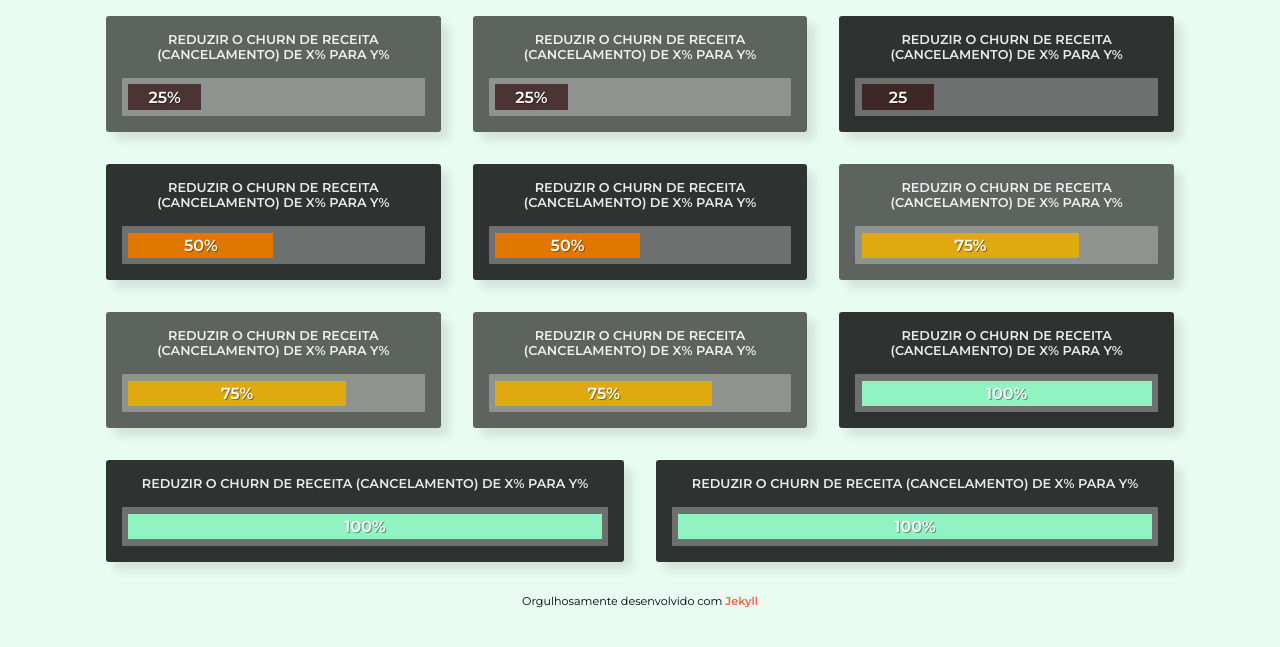
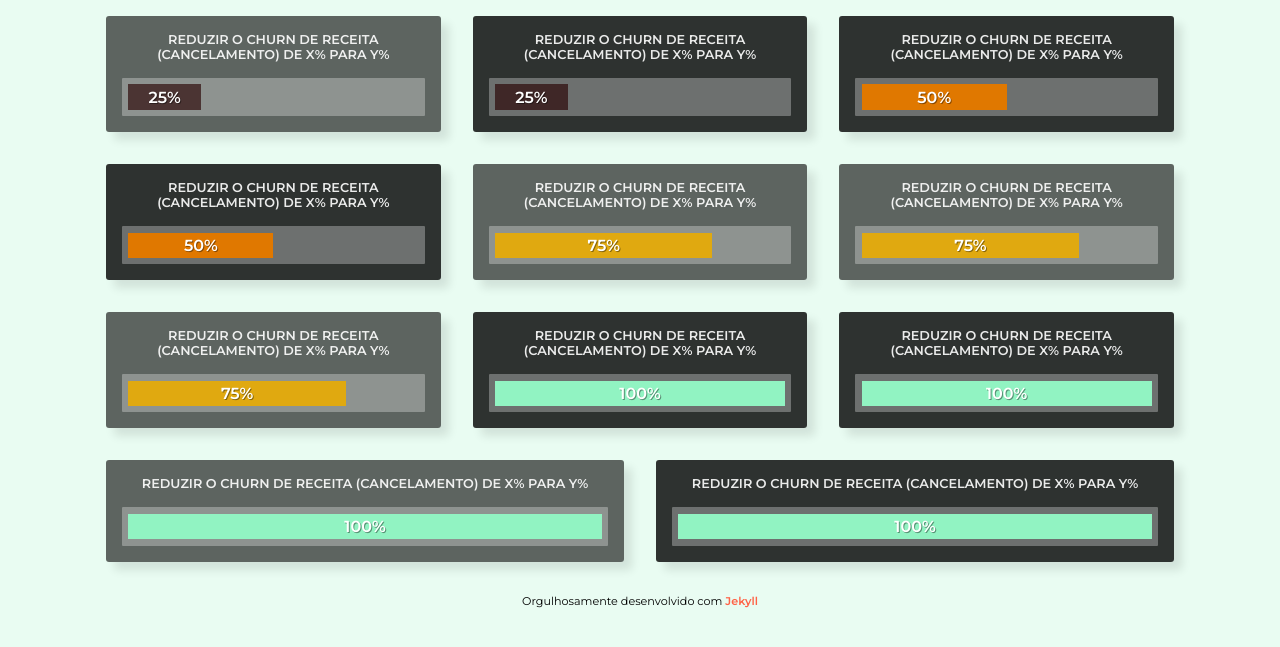
Before and after one commit to denismanfroi/fs-okr, a Jekyll site: the page built from index.md, in a window 1280 px wide. Shown: the top 647 px of the page. Built offline with Jekyll 4.4.1, drawn with Linux system fonts in a browser that asks for light colours; nearby versions of some CDN libraries.

Commit message:
Apenas mudança no exemplo

```diff
--- a/_layouts/home.html
+++ b/_layouts/home.html
@@ -46,10 +46,10 @@ layout: default
                 <span class="bar-progress d-flex aic jcc" style="width: 50%;">50%</span>
             </div>
         </li>
-        <li class="d-flex column flex1" data-color="4">
+        <li class="d-flex column flex1" data-color="1">
             <p class="title-okr aic jcc">Reduzir o churn de receita (cancelamento) de X% para Y%</p>
             <div class="progress-okr d-flex flex1">
-                <span class="bar-progress d-flex aic jcc" style="width: 25%;">25%</span>
+                <span class="bar-progress d-flex aic jcc" style="width: 100%;">100%</span>
             </div>
         </li>
         <li class="d-flex column flex1" data-color="1">
@@ -67,7 +67,7 @@ layout: default
         <li class="d-flex column flex1" data-color="4">
             <p class="title-okr aic jcc">Reduzir o churn de receita (cancelamento) de X% para Y%</p>
             <div class="progress-okr d-flex flex1">
-                <span class="bar-progress d-flex aic jcc" style="width: 25%;">25</span>
+                <span class="bar-progress d-flex aic jcc" style="width: 25%;">25%</span>
             </div>
         </li>
     </ul>
```
